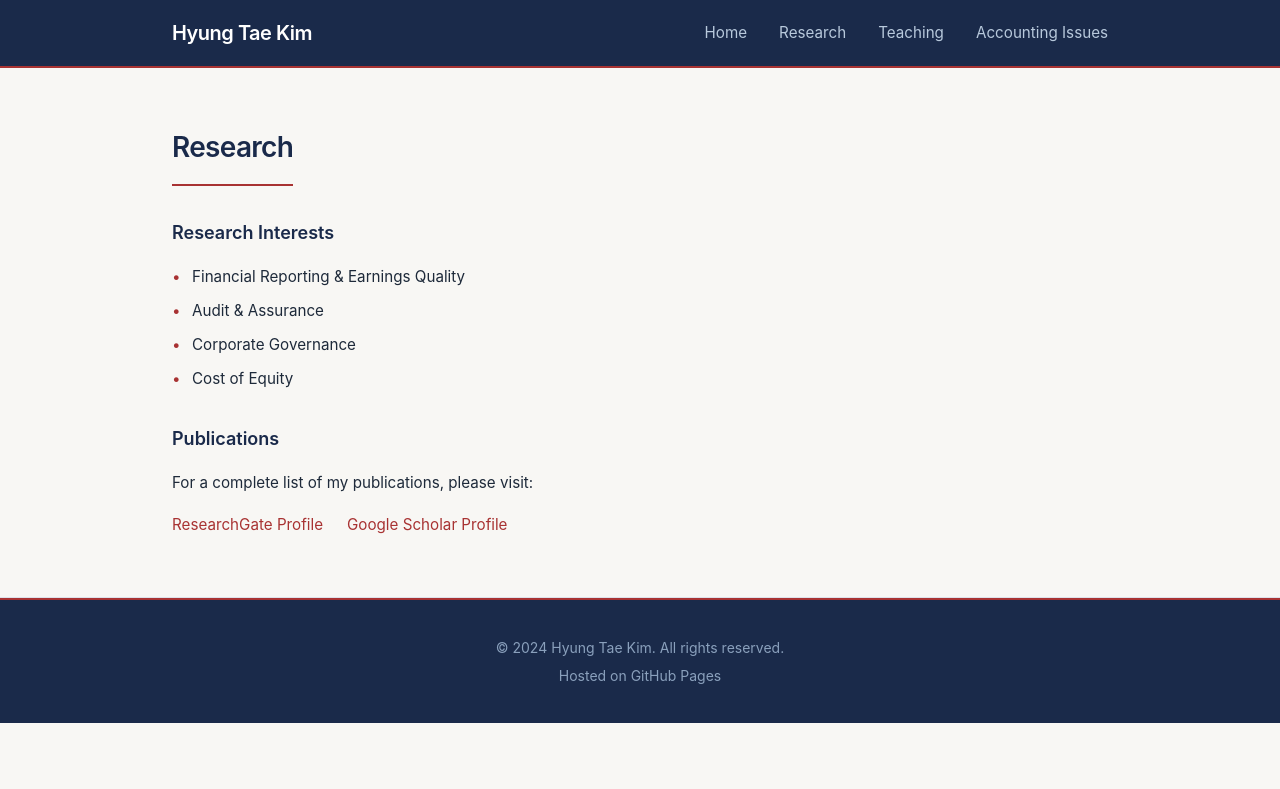
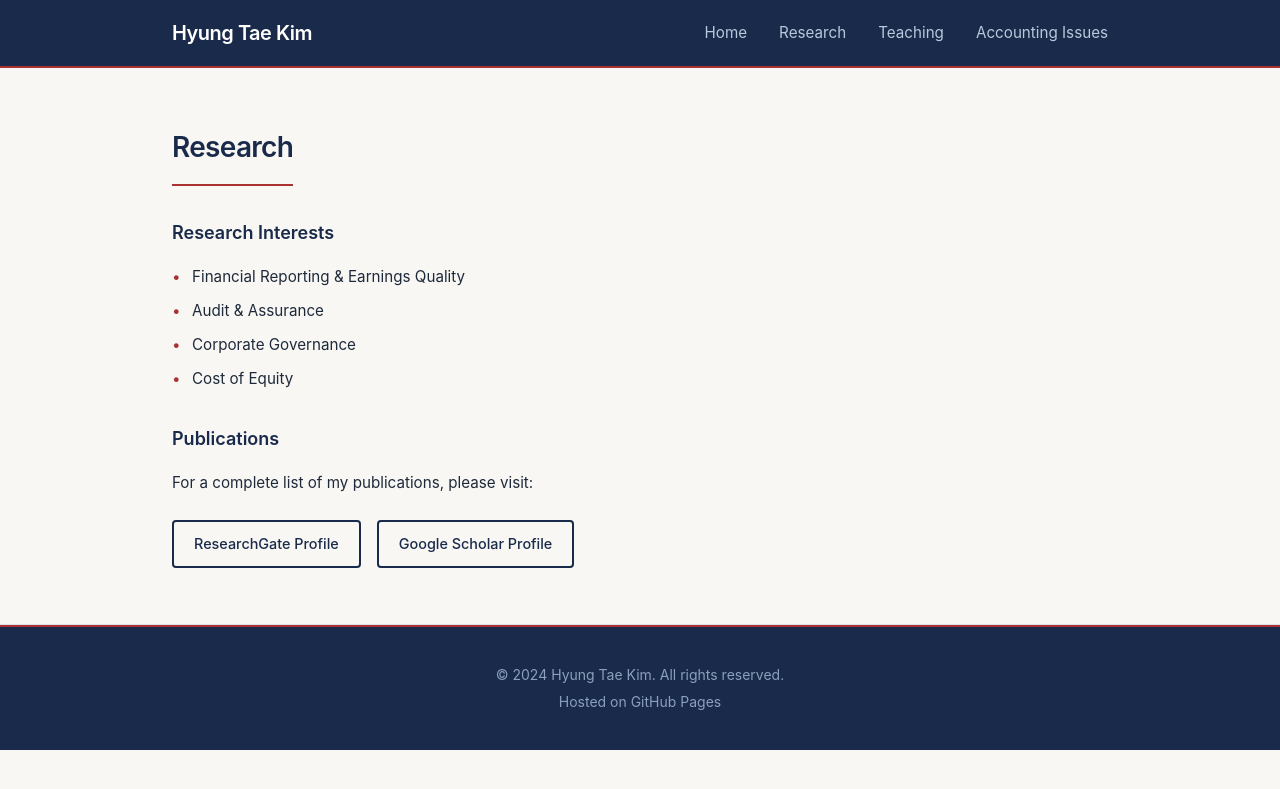
Before and after one commit to HyungTaeKimACCT/hyungtaekimacct.github.io, a Jekyll site: the page built from research.md, in a window 1280 px wide. Shown: the top 789 px of the page. Built offline with Jekyll 4.4.1, drawn with Linux system fonts in a browser that asks for light colours.

Commit message:
research button

```diff
--- a/assets/css/styles.css
+++ b/assets/css/styles.css
@@ -216,9 +216,27 @@ body {
 /* Research Links */
 .research-links {
     display: flex;
-    gap: 1.5rem;
-    margin-top: 1rem;
+    gap: 1rem;
+    margin-top: 1.5rem;
     flex-wrap: wrap;
+}
+
+.btn-profile {
+    display: inline-block;
+    padding: 0.6rem 1.25rem;
+    border: 2px solid var(--primary-color);
+    border-radius: 4px;
+    color: var(--primary-color);
+    text-decoration: none;
+    font-size: 0.9rem;
+    font-weight: 500;
+    transition: background-color 0.2s ease, color 0.2s ease;
+}
+
+.btn-profile:hover {
+    background-color: var(--primary-color);
+    color: #ffffff;
+    border-bottom-color: var(--primary-color);
 }
 
 .external-link {
--- a/research.md
+++ b/research.md
@@ -18,8 +18,8 @@ title: Research
             <h3 style="margin-top: 2rem;">Publications</h3>
             <p>For a complete list of my publications, please visit:</p>
             <div class="research-links">
-                <a href="https://www.researchgate.net/profile/Hyung-Tae-Kim-2/research" target="_blank" class="external-link">ResearchGate Profile</a>
-                <a href="https://scholar.google.com/citations?user=G0lZEWEAAAAJ&hl=en" target="_blank" class="external-link">Google Scholar Profile</a>
+                <a href="https://www.researchgate.net/profile/Hyung-Tae-Kim-2/research" target="_blank" class="btn-profile">ResearchGate Profile</a>
+                <a href="https://scholar.google.com/citations?user=G0lZEWEAAAAJ&hl=en" target="_blank" class="btn-profile">Google Scholar Profile</a>
             </div>
         </div>
     </div>
```
